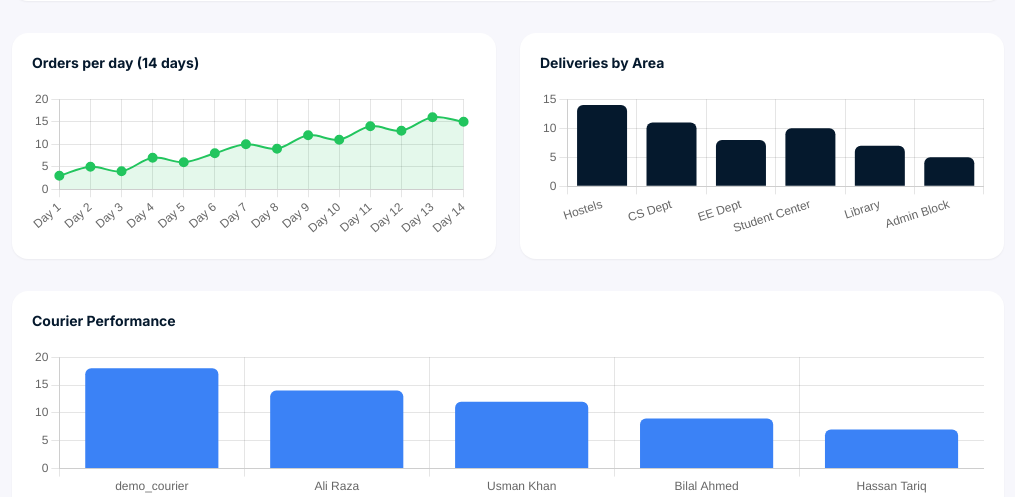
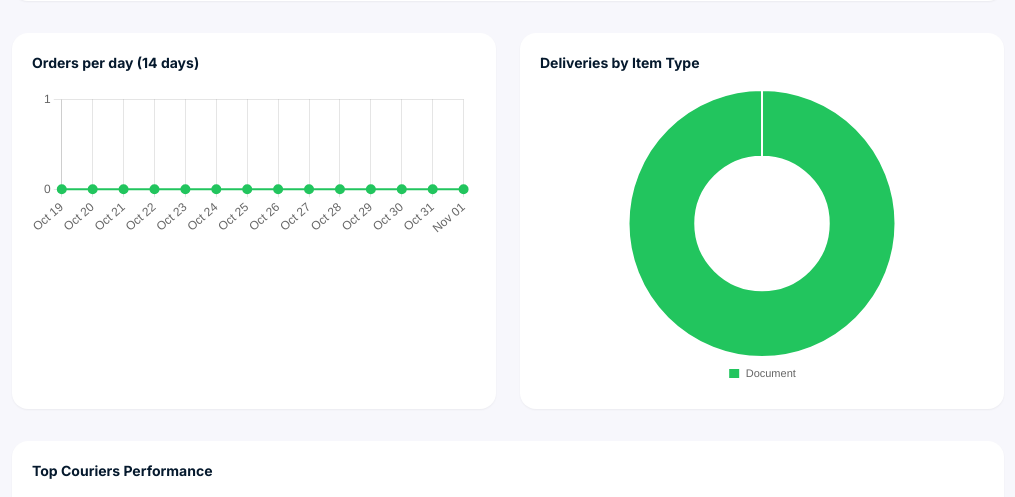
Before and after one commit to kashan2023official-beep/CampusDrop, a Django app: page /insights/ in a window 1280 px wide. Shown: the part 519-1016 px from the top of the page, without its empty margins (132-1147 px from the left). Run offline with Django 5.2, Linux system fonts and the light colour scheme; a user stored in the database is signed in; tables that the repository leaves empty hold one stand-in row (values such as "Sample post"); data that the repository does not hold is empty.

Commit message:
Fix: connect insights charts to real DB analytics and vendor Chart.js

```diff
--- a/campus_courier_project/insights/views.py
+++ b/campus_courier_project/insights/views.py
@@ -1,8 +1,13 @@
+import json
+from datetime import timedelta
+from django.utils import timezone
+from django.db.models import Count, Q
+from django.db.models.functions import TruncDate
 from django.shortcuts import render
 from django.contrib.auth.decorators import login_required
 from django.contrib.auth.models import User
 from accounts.decorators import staff_required
-from orders.models import Order
+from orders.models import Order, ItemType
 from core.models import AuditLog
 from ml_engine.demand_hotspots import compute_hotspots, hotspots_available
 
@@ -19,6 +24,60 @@ def insights_dashboard(request):
     recent_orders = Order.objects.select_related('sender', 'courier').order_by('-created_at')[:10]
     recent_audits = AuditLog.objects.select_related('actor').order_by('-created_at')[:10]
 
+    # 1. Orders per day (last 14 days, zero-filled)
+    today = timezone.localdate()
+    start_date = today - timedelta(days=13)
+    daily_qs = (
+        Order.objects.filter(created_at__date__gte=start_date)
+        .annotate(day=TruncDate('created_at'))
+        .values('day')
+        .annotate(count=Count('id'))
+        .order_by('day')
+    )
+    counts_by_day = {item['day']: item['count'] for item in daily_qs}
+    orders_per_day = [
+        {
+            'date': (start_date + timedelta(days=i)).strftime('%b %d'),
+            'count': counts_by_day.get(start_date + timedelta(days=i), 0)
+        }
+        for i in range(14)
+    ]
+    chart_orders_json = json.dumps(orders_per_day)
+
+    # 2. Deliveries by Item Type
+    item_counts = (
+        Order.objects.values('item_type')
+        .annotate(count=Count('id'))
+        .order_by('-count')
+    )
+    item_choices = dict(ItemType.choices)
+    item_type_data = [
+        {
+            'item_type': item['item_type'],
+            'label': item_choices.get(item['item_type'], item['item_type'].title()),
+            'count': item['count']
+        }
+        for item in item_counts
+    ]
+    chart_item_json = json.dumps(item_type_data)
+
+    # 3. Deliveries by Courier (Top 5)
+    courier_counts = (
+        Order.objects.filter(status='DELIVERED', courier__isnull=False)
+        .values('courier__username')
+        .annotate(count=Count('id'))
+        .filter(count__gt=0)
+        .order_by('-count')[:5]
+    )
+    courier_data = [
+        {
+            'username': c['courier__username'],
+            'count': c['count']
+        }
+        for c in courier_counts
+    ]
+    chart_courier_json = json.dumps(courier_data)
+
     context = {
         'total_orders': total_orders,
         'delivered_orders': delivered_orders,
@@ -29,6 +88,9 @@ def insights_dashboard(request):
         'recent_audits': recent_audits,
         'hotspots': compute_hotspots() if hotspots_available() else [],
         'hotspots_available': hotspots_available(),
+        'chart_orders_json': chart_orders_json,
+        'chart_item_json': chart_item_json,
+        'chart_courier_json': chart_courier_json,
     }
     return render(request, 'insights/dashboard.html', context)
 
@@ -46,7 +108,17 @@ def insights_orders(request):
 @login_required
 @staff_required
 def insights_users(request):
-    users = User.objects.select_related('profile').defer('password').order_by('-date_joined')
+    users = (
+        User.objects.select_related('profile')
+        .annotate(
+            delivery_count=Count(
+                'courier_orders',
+                filter=Q(courier_orders__status='DELIVERED')
+            )
+        )
+        .defer('password')
+        .order_by('-delivery_count', '-date_joined')
+    )
     return render(request, 'insights/users.html', {'users': users})
 
 
--- a/campus_courier_project/templates/insights/dashboard.html
+++ b/campus_courier_project/templates/insights/dashboard.html
@@ -72,14 +72,14 @@
       </div>
     </div>
     <div class="bg-white rounded-2xl shadow-sm p-5">
-      <h3 class="text-sm font-bold text-brand-navy mb-4">Deliveries by Area</h3>
+      <h3 class="text-sm font-bold text-brand-navy mb-4">Deliveries by Item Type</h3>
       <div class="relative h-64 w-full">
-        <canvas id="areaChart"></canvas>
+        <canvas id="itemChart"></canvas>
       </div>
     </div>
   </div>
   <div class="bg-white rounded-2xl shadow-sm p-5 mt-6">
-    <h3 class="text-sm font-bold text-brand-navy mb-4">Courier Performance</h3>
+    <h3 class="text-sm font-bold text-brand-navy mb-4">Top Couriers Performance</h3>
     <div class="relative h-64 w-full">
       <canvas id="courierChart"></canvas>
     </div>
@@ -169,66 +169,45 @@
     </div>
   </div>
 </div>
-<script id="orders-data" type="application/json">
-[
-  {"date": "Day 1", "count": 3},
-  {"date": "Day 2", "count": 5},
-  {"date": "Day 3", "count": 4},
-  {"date": "Day 4", "count": 7},
-  {"date": "Day 5", "count": 6},
-  {"date": "Day 6", "count": 8},
-  {"date": "Day 7", "count": 10},
-  {"date": "Day 8", "count": 9},
-  {"date": "Day 9", "count": 12},
-  {"date": "Day 10", "count": 11},
-  {"date": "Day 11", "count": 14},
-  {"date": "Day 12", "count": 13},
-  {"date": "Day 13", "count": 16},
-  {"date": "Day 14", "count": 15}
-]
-</script>
-
-<script id="status-data" type="application/json">
-[
-  {"status": "Delivered", "count": 15},
-  {"status": "Pending", "count": 4},
-  {"status": "Accepted", "count": 3},
-  {"status": "In Transit", "count": 2},
-  {"status": "Cancelled", "count": 1}
-]
-</script>
-
-<script id="item-data" type="application/json">
-[
-  {"area": "Hostels", "count": 14},
-  {"area": "CS Dept", "count": 11},
-  {"area": "EE Dept", "count": 8},
-  {"area": "Student Center", "count": 10},
-  {"area": "Library", "count": 7},
-  {"area": "Admin Block", "count": 5}
-]
-</script>
+{{ chart_orders_json|json_script:"orders-data" }}
+{{ chart_item_json|json_script:"item-data" }}
+{{ chart_courier_json|json_script:"courier-data" }}
 
 <script>
   document.addEventListener('DOMContentLoaded', () => {
-    const ordersData = JSON.parse(document.getElementById('orders-data').textContent);
-    const statusData = JSON.parse(document.getElementById('status-data').textContent);
-    const itemData = JSON.parse(document.getElementById('item-data').textContent);
+    const parseJson = (id) => {
+      const el = document.getElementById(id);
+      if (!el) return [];
+      try {
+        let val = JSON.parse(el.textContent);
+        if (typeof val === 'string') {
+          val = JSON.parse(val);
+        }
+        return Array.isArray(val) ? val : [];
+      } catch (err) {
+        console.error('Error parsing JSON for ' + id, err);
+        return [];
+      }
+    };
 
-    console.log("Chart Data:", ordersData, statusData, itemData); // Add this for debugging
+    const ordersData = parseJson('orders-data');
+    const itemData = parseJson('item-data');
+    const courierData = parseJson('courier-data');
 
-    // Ensure the chart instances are created only if the canvas exists
+    console.log("Chart Data:", ordersData, itemData, courierData);
+
+    // 1. Line Chart: Orders per day (last 14 days)
     const ordersCanvas = document.getElementById('ordersChart');
-    if (ordersCanvas && ordersData) {
+    if (ordersCanvas && ordersData.length) {
       const existing = Chart.getChart(ordersCanvas);
       if (existing) existing.destroy();
       new Chart(ordersCanvas, {
         type: 'line',
         data: {
-          labels: ordersData.map(d => d.date || d.label || d),
+          labels: ordersData.map(d => d.date),
           datasets: [{
             label: 'Orders',
-            data: ordersData.map(d => (d.count !== undefined ? d.count : d)),
+            data: ordersData.map(d => d.count),
             borderColor: '#22c55e',
             backgroundColor: 'rgba(34, 197, 94, 0.12)',
             fill: true,
@@ -255,50 +234,57 @@
       });
     }
 
-    const areaCanvas = document.getElementById('areaChart');
-    if (areaCanvas && itemData) {
-      const existing = Chart.getChart(areaCanvas);
+    // 2. Doughnut Chart: Deliveries by Item Type
+    const itemCanvas = document.getElementById('itemChart') || document.getElementById('areaChart');
+    if (itemCanvas && itemData.length) {
+      const existing = Chart.getChart(itemCanvas);
       if (existing) existing.destroy();
-      new Chart(areaCanvas, {
-        type: 'bar',
+      new Chart(itemCanvas, {
+        type: 'doughnut',
         data: {
-          labels: itemData.map(d => d.area || d.label || d),
+          labels: itemData.map(d => d.label || d.item_type),
           datasets: [{
-            label: 'Deliveries',
-            data: itemData.map(d => (d.count !== undefined ? d.count : d)),
-            backgroundColor: '#05192d',
-            borderRadius: 6
+            data: itemData.map(d => d.count),
+            backgroundColor: [
+              '#22c55e',
+              '#3b82f6',
+              '#f59e0b',
+              '#8b5cf6',
+              '#ec4899',
+              '#64748b'
+            ],
+            borderWidth: 2,
+            borderColor: '#ffffff'
           }]
         },
         options: {
           responsive: true,
           maintainAspectRatio: false,
           plugins: {
-            legend: { display: false }
-          },
-          scales: {
-            y: {
-              beginAtZero: true,
-              ticks: { precision: 0 }
+            legend: {
+              position: 'bottom',
+              labels: { boxWidth: 12, font: { size: 11 } }
             }
           }
         }
       });
     }
 
+    // 3. Bar Chart: Top Couriers by Deliveries
     const courierCanvas = document.getElementById('courierChart');
-    if (courierCanvas) {
+    if (courierCanvas && courierData.length) {
       const existing = Chart.getChart(courierCanvas);
       if (existing) existing.destroy();
       new Chart(courierCanvas, {
         type: 'bar',
         data: {
-          labels: ['demo_courier', 'Ali Raza', 'Usman Khan', 'Bilal Ahmed', 'Hassan Tariq'],
+          labels: courierData.map(d => d.username),
           datasets: [{
-            label: 'Completed Deliveries',
-            data: [18, 14, 12, 9, 7],
-            backgroundColor: '#3b82f6',
-            borderRadius: 6
+            label: 'Deliveries',
+            data: courierData.map(d => d.count),
+            backgroundColor: '#05192d',
+            borderRadius: 6,
+            maxBarThickness: 48
           }]
         },
         options: {
```
Also changed, not shown: campus_courier_project/templates/insights/users.html (+5 -3 lines).
